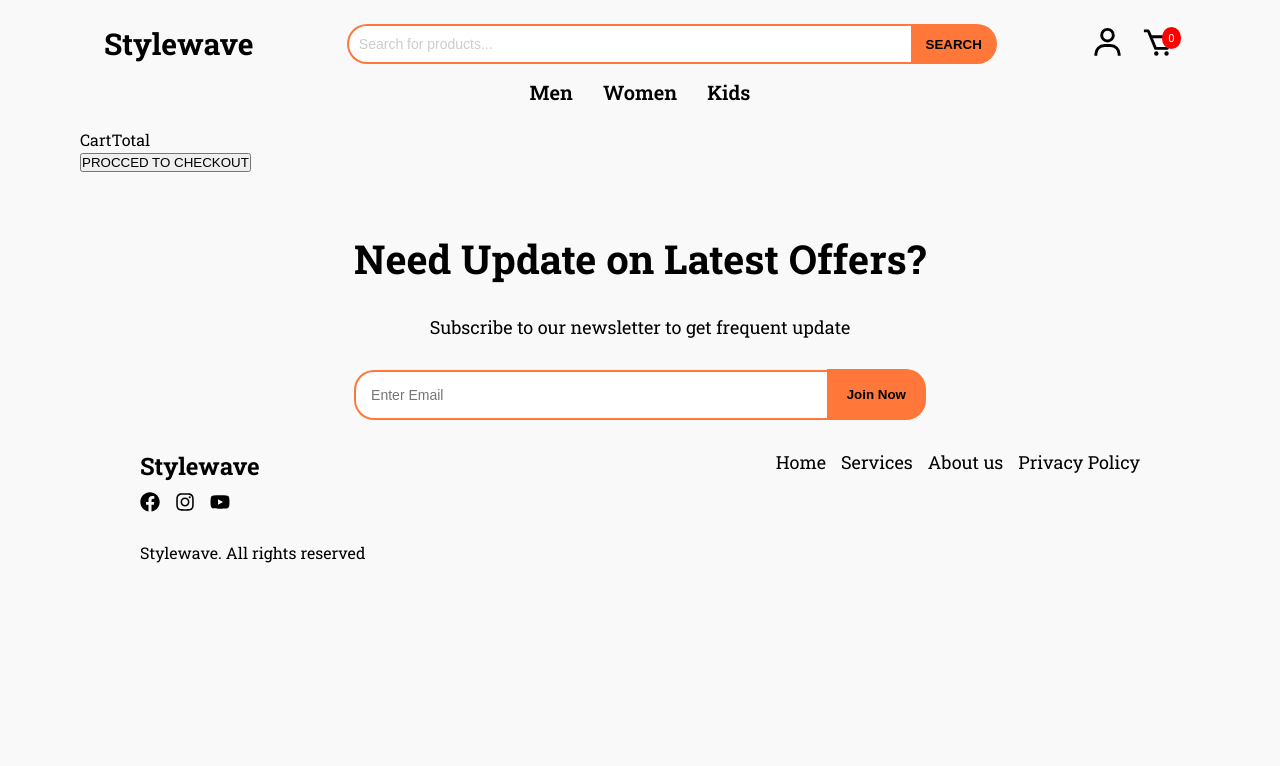
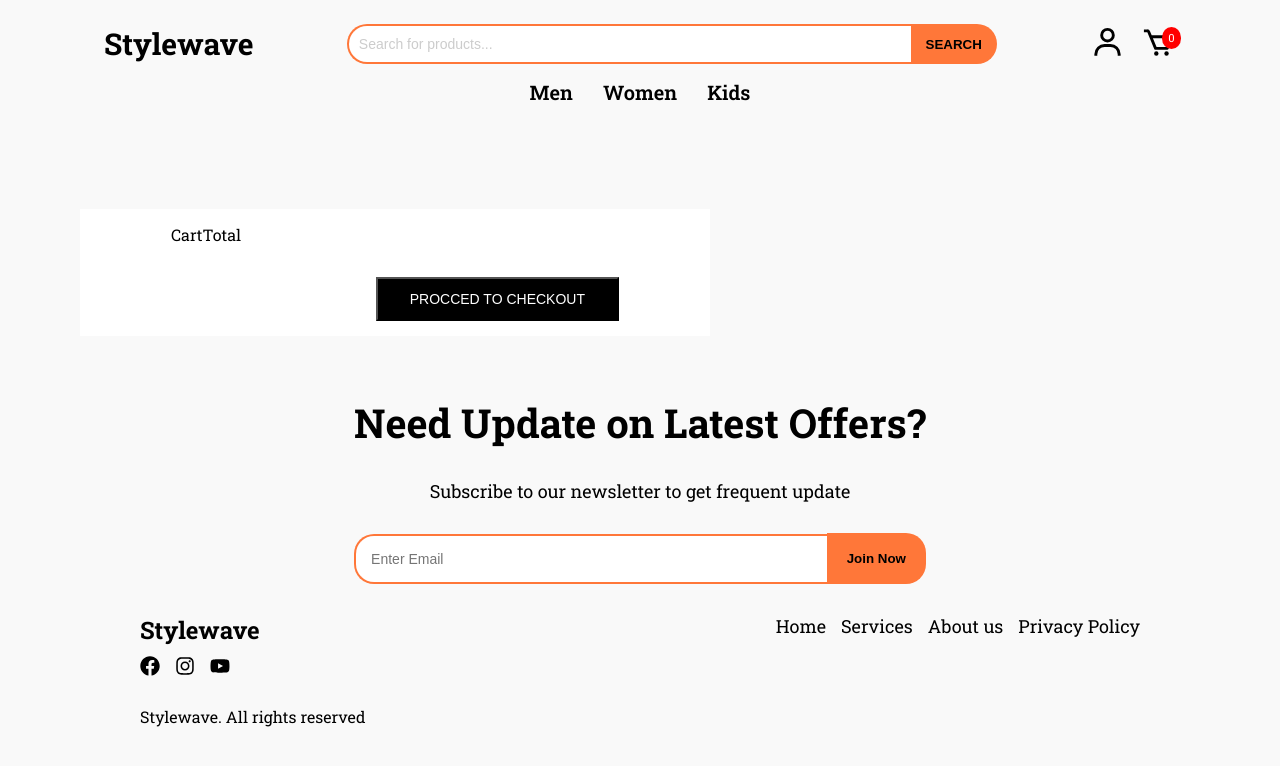
Before and after one commit to boben195/fullstack-clothing-site, a React (Vite) app in the folder frontend/: page /cart in a window 1280 px wide. Shown: the top 766 px of the page. Built offline with nearby package versions, Linux system fonts and the light colour scheme.

Commit message:
add style for cart section

```diff
--- a/frontend/src/pages/Cart/Cart.css
+++ b/frontend/src/pages/Cart/Cart.css
@@ -0,0 +1,78 @@
+.cart-content-container {}
+.cart-item {
+    display: grid;
+    grid-template-columns: 4fr 0.5fr 0.5fr;
+    grid-template-areas: "product info quantity delete";
+    padding: 1rem;
+    border-top: 1px solid #e2e2e2;
+    border-bottom: 1px solid #e2e2e2;
+    color: #4a4a4a;
+}
+.cart-item-info {
+    display: flex;
+    align-items: flex-start;
+    gap: 1.5rem;
+}
+.product-cart-image {
+    width: 4rem;
+}
+.product-details-cart {
+    display: flex;
+    flex-direction: column;
+}
+.cart-product-name {
+    font-size: 1.5rem;
+    font-weight: 500;
+}
+.product-price-size {
+    display: flex;
+    align-items: center;
+    gap: 1.25rem;
+    margin-top: 0.5rem;
+}
+.size {
+    padding: 0.3rem 0.6rem;
+    background-color: #f8f8f8;
+    border: 1px solid #e2e2e2;
+}
+.quantity-input{
+    border: 1px solid #e2e2e2;
+    width: 50px;
+    height: 35px;
+    justify-content: center;
+    place-items: center;
+    place-self: center;
+}
+.delete-icon {
+    cursor: pointer;
+    margin-right: 1rem;
+    place-self: center;
+    font-size: 28px;
+}
+.cart-product-price {
+    color: red;
+}
+.checkout-container {
+    display: flex;
+    justify-content: flex-end;
+    margin-top: 5rem;
+    background-color: #fff;
+    padding: 15px;
+    max-width: 600px;
+    justify-content: center;
+}
+.checkout-box {
+    width: 100%;
+    max-width: 28rem;
+}
+.checkout-btn-container {
+    width: 100%;
+    text-align: end;
+}
+.checkout-btn {
+    background-color: black;
+    color: white;
+    font-size: 0.875rem;
+    margin-top: 2rem;
+    padding: 0.75rem 2rem;
+}
--- a/frontend/src/pages/Cart/Cart.jsx
+++ b/frontend/src/pages/Cart/Cart.jsx
@@ -46,11 +46,11 @@
                 <div className="product-details-cart">
                   <p className="cart-product-name">{productData.name}</p>
                   <div className="product-price-size">
-                    <p>
+                    <p className="cart-product-price">
                       {currency}
                       {productData.price}
                     </p>
-                    <p className="size">{productData.size}</p>
+                    <p className="size">{item.size}</p>
                   </div>
                 </div>
               </div>
```
